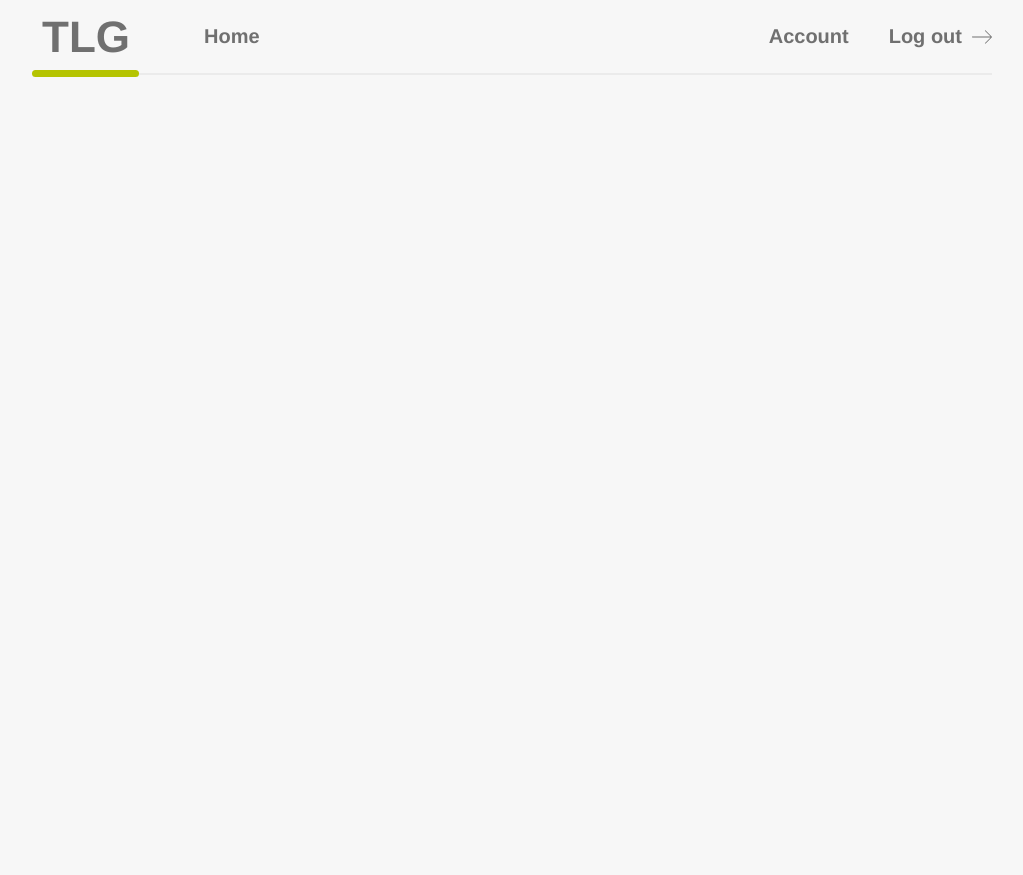
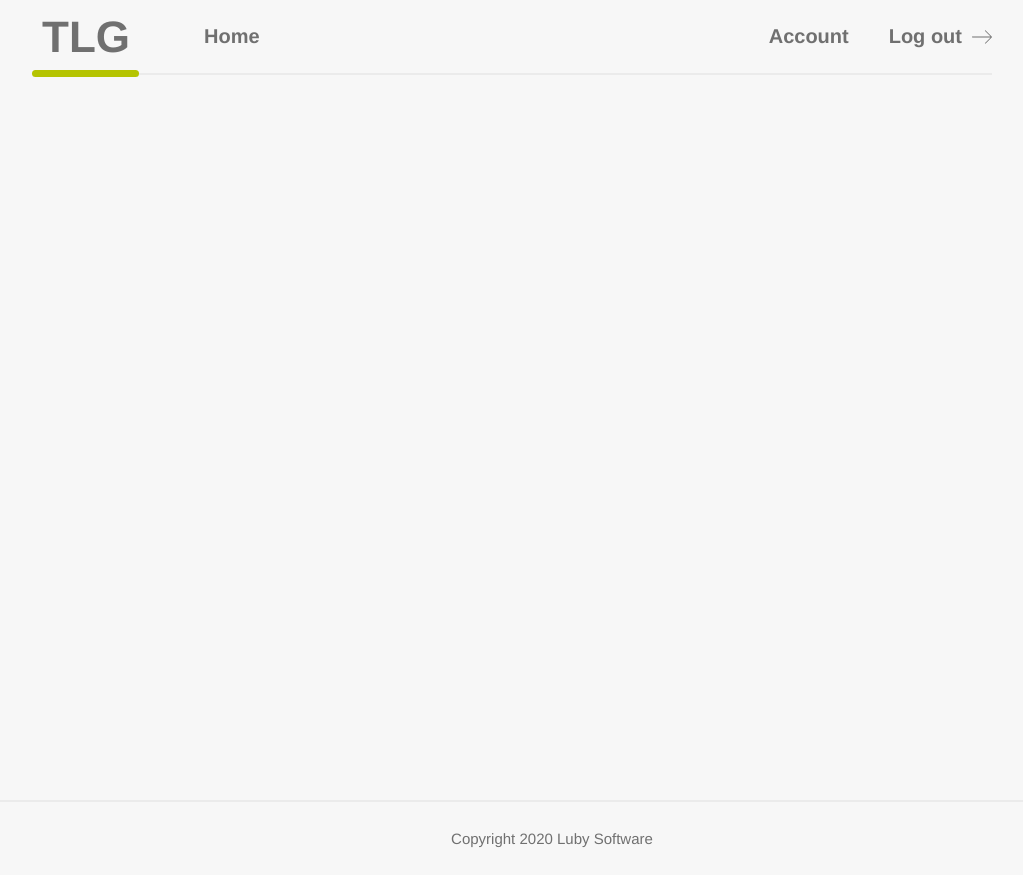
Before and after one commit to Guidotti-dll/prova-js-luby, a plain HTML site: page src/index.html in a window 1280 px wide. Shown: the whole page, without its empty margins (88-1111 px from the left). Before the commit the page ends 800 px from the top, so only its background shows below. Drawn offline with Linux system fonts and the light colour scheme.

Commit message:
feat: add footer

```diff
--- a/src/index.html
+++ b/src/index.html
@@ -7,6 +7,7 @@
   <title>TLG</title>
   <link rel="stylesheet" href="styles/global.css">
   <link rel="stylesheet" href="styles/navBar.css">
+  <link rel="stylesheet" href="styles/footer.css">
 </head>
 <body>
   <div class="content">
@@ -21,6 +22,7 @@
       </div>
     </nav>
   </div>
+  <footer>Copyright 2020 Luby Software</footer>
   <script src="scripts/index.js"></script>
 </body>
 </html>
--- /dev/null
+++ b/src/styles/footer.css
@@ -0,0 +1,10 @@
+footer {
+  width: 100%;
+  height: 75px;
+  border-top: 2px solid #ebebeb;
+  font-size: 15px;
+  color: #707070;
+  display: flex;
+  justify-content: center;
+  align-items: center;
+}
```
